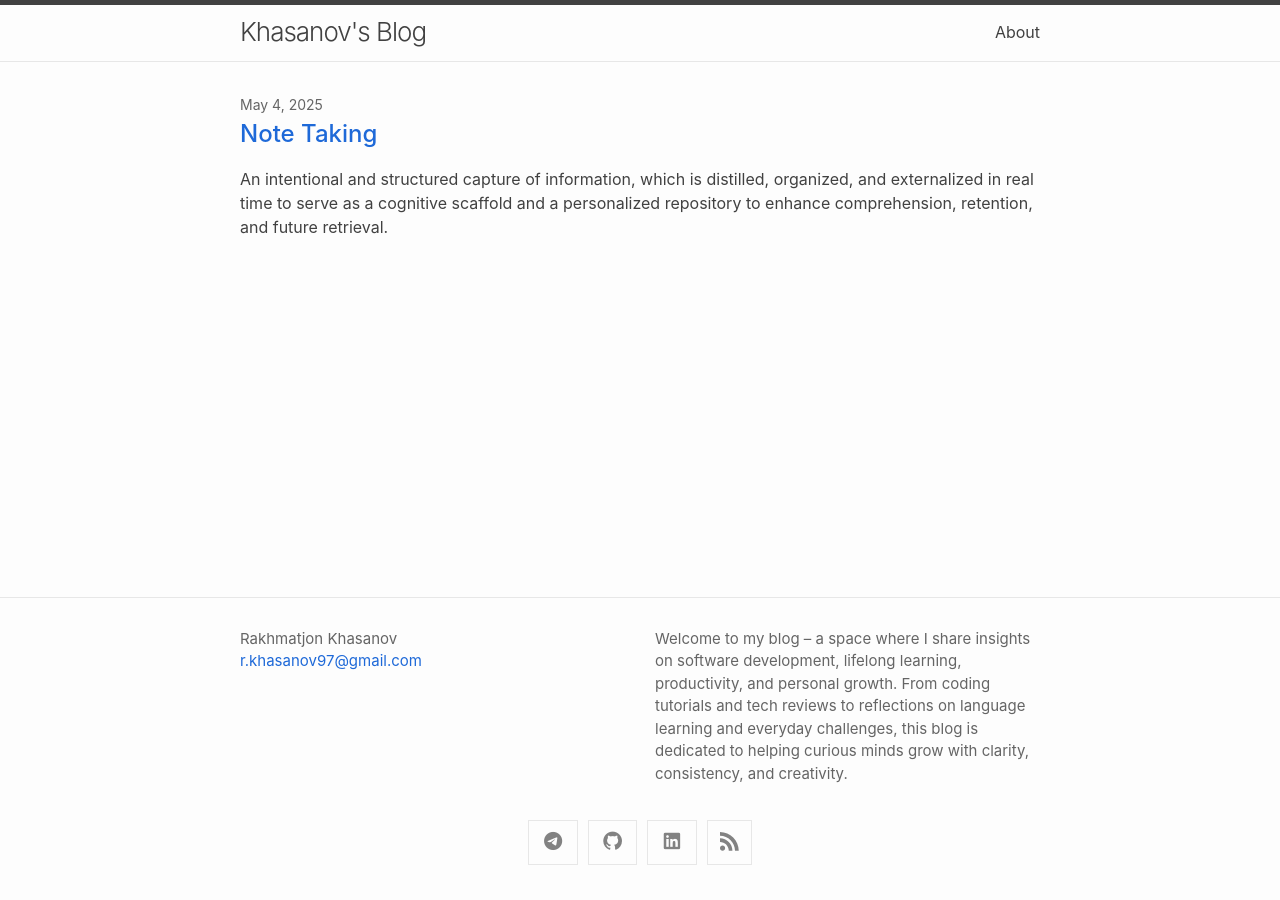
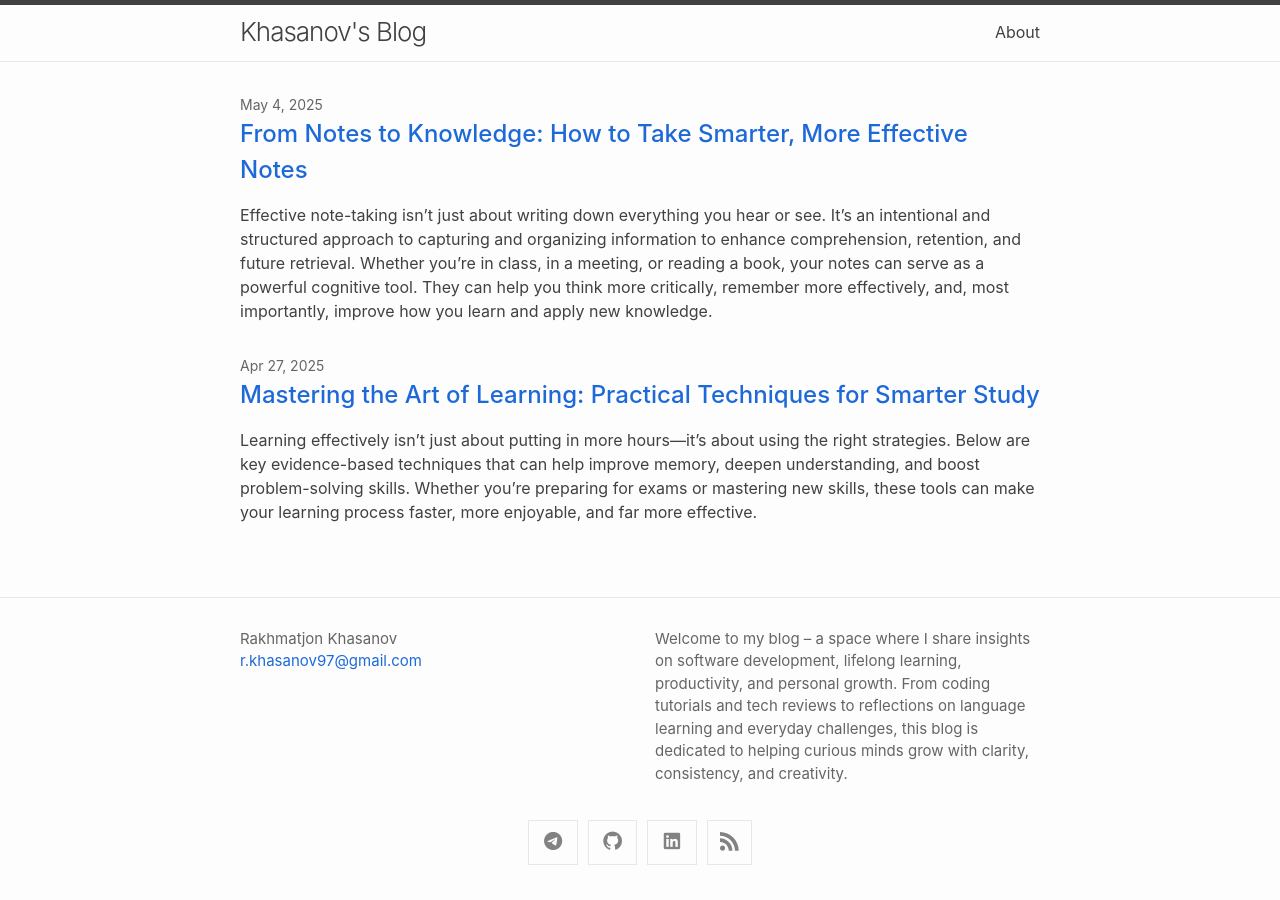
Before and after one commit to KhasanovR/blog, a Jekyll site: the page built from index.md, in a window 1280 px wide. Built offline with Jekyll 4.4.1, drawn with Linux system fonts in a browser that asks for light colours.

Commit message:
Update note taking & Add art of learning

````diff
--- /dev/null
+++ b/_posts/2025-04-27-the-art-of-learning.md
@@ -0,0 +1,92 @@
+---
+layout: post
+title: "Mastering the Art of Learning: Practical Techniques for Smarter Study"
+---
+
+Learning effectively isn’t just about putting in more hours—it’s about using the right strategies. Below are key evidence-based techniques that can help improve memory, deepen understanding, and boost problem-solving skills. Whether you're preparing for exams or mastering new skills, these tools can make your learning process faster, more enjoyable, and far more effective.
+
+---
+
+## Modes of Thinking: Focused vs. Diffuse
+
+
+<img src="/assets/img/focused-vs-diffuse-modes.png" width="100%">
+
+
+When it comes to learning and solving problems, we actually use two very different ways of thinking, and both are essential:
+
+* **Focused Mode** is when you put all your attention on one task—think of it as laser-focused concentration. This is great when you’re diving into details, solving problems you’ve seen before, or working through a list of instructions.
+* **Diffuse Mode** is a bit more relaxed. It’s when your mind wanders, and you're not actively concentrating. This is actually the time when your brain makes creative connections, and it’s especially helpful when you're stuck on a problem or dealing with something unfamiliar.
+
+The key is knowing when to switch between these modes to help your brain form stronger connections and think more creatively. [^1]
+
+---
+
+## Pomodoro Technique
+
+<img src="/assets/img/pomodoro-technique.png" width="100%">
+
+If staying focused for long periods feels like a struggle, the **Pomodoro Technique** could be your new best friend. Here’s how it works:
+
+* Focus hard for **25 minutes**
+* Take a **5-minute break**
+* After you’ve done four of these “Pomodoros,” take a longer break (15–30 minutes)
+
+This method isn’t just about keeping you on track—it helps reduce fatigue and keeps you motivated throughout your study session. [^2]
+
+---
+
+## Active Recall
+
+<img src="/assets/img/flashcards.jpg" width="100%">
+
+Instead of passively re-reading your notes or highlighting text, **active recall** has you actively engage with the material. This could be as simple as testing yourself on what you’ve learned, using flashcards, or even explaining concepts to someone else.
+
+Studies show that this approach is far more effective than passive learning because it strengthens the neural pathways that make the information stick. [^3]
+
+---
+
+## Spaced Repetition
+
+<img src="/assets/img/forgetting-curve.png" width="100%">
+
+We all know how frustrating it is to forget something right after learning it. But the forgetting curve, a concept introduced by psychologist Hermann Ebbinghaus, explains why this happens. Ebbinghaus found that people tend to forget a large portion of new information very quickly—about 60% of what we learn is forgotten within 24 hours if not reviewed. The curve flattens over time, meaning that the more we reinforce what we've learned, the less likely we are to forget it.
+[^4]
+
+This is where spaced repetition comes in. By revisiting material at increasing intervals (e.g., after 1 day, then 3 days, then a week), you effectively interrupt the natural forgetting curve, keeping the information fresh in your mind. This method doesn't just help you remember—it embeds knowledge into long-term memory.
+[^5]
+
+And if you combine spaced repetition with active recall (actively retrieving information from memory), you're hitting two powerful techniques at once, ensuring that what you learn sticks around for the long term.
+
+---
+
+## Interleaving
+
+<img src="/assets/img/blocked-practice.png" width="100%">
+<img src="/assets/img/interleaved-practice.png" width="100%">
+
+
+**Interleaving** might sound like a fancy term, but it’s simple in practice. Instead of studying one subject or problem type for a long time, try mixing up different topics in a single session. While it may feel harder at first, it actually improves your ability to learn over the long term by teaching you how to switch between concepts and apply them more flexibly.
+
+This method might challenge your brain, but the payoff is worth it. [^6]
+
+---
+
+## Mnemonics
+
+<img src="/assets/img/mnemonics.png" width="100%">
+
+One of the easiest ways to remember complex information is with **mnemonics**—these are memory aids that use patterns like acronyms, rhymes, or vivid images.
+
+A classic example: **ROY G BIV** stands for the colors of the rainbow—Red, Orange, Yellow, Green, Blue, Indigo, Violet. It's simple, but it works! [^7]
+
+---
+
+## References
+[^1]: Oakley, B. (2014). *A Mind for Numbers: How to Excel at Math and Science*.
+[^2]: Cirillo, F. (1980s). *The Pomodoro Technique*.
+[^3]: Roediger, H. L., & Karpicke, J. D. (2006). [Test-enhanced learning: Taking memory tests improves long-term retention](https://doi.org/10.1037/0278-7393.33.4.701). *Psychological Science*.
+[^4]: Ebbinghaus, H. (1885). [Memory: A Contribution to Experimental Psychology](https://archive.org/details/memory-a-contribution-to-experimental-psychology). *Psychological Monographs*.
+[^5]: Cepeda, N. J., et al. (2006). [Distributed practice in verbal recall tasks](https://doi.org/10.1037/0033-2909.132.3.354). *Psychological Bulletin*.
+[^6]: Rohrer, D., & Taylor, K. (2007). [The shuffling of mathematics problems improves learning](https://doi.org/10.1037/0278-7393.33.4.718). *Applied Cognitive Psychology*.
+[^7]: Yates, F. A. (1966). *The Art of Memory*.
--- a/_posts/2025-05-04-note-taking.md
+++ b/_posts/2025-05-04-note-taking.md
@@ -1,45 +1,43 @@
 ---
 layout: post
-title: "Note Taking"
+title: "From Notes to Knowledge: How to Take Smarter, More Effective Notes"
 ---
 
-An intentional and structured capture of information, which is distilled, organized, and externalized in real time to
-serve as a cognitive scaffold and a personalized repository to enhance comprehension, retention, and future retrieval.
-
-**Note-taking**:
-
-- the disciplined practice of transforming transient information into structured, external representations, facilitating
-  deeper cognitive processing, critical analysis, and long-term retention.
-- the art of catching thoughts mid-flight—pinning them gently to the page before they vanish into the ether, creating a
-  map of meaning from the fleeting whispers of understanding.
-- your brain’s external hard drive—quick, searchable, and customized to your thinking style.
+Effective note-taking isn’t just about writing down everything you hear or see.
+It's an intentional and structured approach to capturing and organizing information to enhance comprehension, retention, and future retrieval.
+Whether you're in class, in a meeting, or reading a book, your notes can serve as a powerful cognitive tool.
+They can help you think more critically, remember more effectively, and, most importantly, improve how you learn and apply new knowledge.
 
 ---
 
 ## Why Note-Taking Matters
 
-- **Memory retention**: Combat Ebbinghaus' Forgetting Curve (40% information loss within 24 hours)
-- **Cognitive processing**: Handwritten notes activate different neural pathways than typing
-- **Active engagement**: Transform passive listening into active learning
-- **Dual functionality**: Serves both encoding (learning during note-taking) and storage (future reference)
+Good note-taking has numerous benefits for your brain:
+
+* **Memory Retention**: Combat the **Ebbinghaus Forgetting Curve**, which shows that we forget around **40% of information within 24 hours** unless we reinforce it[^1].
+* **Cognitive Processing**: Handwriting notes activates different neural pathways than typing, helping you better process and understand information[^2].
+* **Active Engagement**: Instead of passively listening, taking notes forces you to engage with the material, deepening your learning experience.
+* **Dual Functionality**: Notes serve both as an active learning tool during the note-taking process and as a future reference to store knowledge.
 
 ---
 
 ## Traditional Note-Taking Systems
 
 ### Cornell Method
+![cornell-note-taking.png](/assets/img/cornell-note-taking.jpeg)
 
-- **Structure**: Notes column (right), cue column (left), summary area (bottom)
-- **Process**: Record notes, create cues/questions within 24 hours, summarize main points
-- **Best for**: Lectures, exam preparation, structured learning
+This popular method helps you stay organized and efficient:
 
-![cornell_note_system](https://upload.wikimedia.org/wikipedia/commons/thumb/d/d4/Cornell_note_system.jpg/500px-Cornell_note_system.jpg)
+* **Structure**: Divide the page into three sections: Notes column (right), Cue column (left), and a Summary section (bottom).
+* **Process**: Record notes, create cues/questions within 24 hours, and summarize the key points.
+* **Best for**: Lectures, exam preparation, structured learning.
 
 ### Outline Method
 
-- Hierarchical organization with main topics, subtopics, and supporting details
-- Shows relationships between ideas through indentation
-- Best for subjects with clear hierarchies and structured content
+This method helps you organize information hierarchically:
+
+* **Structure**: Start with main topics, break them down into subtopics, and add supporting details.
+* **Best for**: Subjects with clear hierarchies or structured content.
 
 ```txt
 I. Naming Conventions
@@ -63,40 +61,46 @@ I. Naming Conventions
 
 ### Mapping Methods
 
-- **Mind Maps**: Radiate from central concept with branches, colors, and images
-- **Concept Maps**: Structured diagrams with labeled connections between concepts
-- Best for visual learners and seeing relationships between ideas
+For visual learners, **mind maps** and **concept maps** offer excellent ways to visualize relationships between ideas:
 
-![concept-map-vs-mind-map](https://cms.boardmix.com/images/knowledge/concept-map-vs-mind-map-01.png?ivm-quality=OD)
+* **Mind Maps**: Start with a central concept and branch out into related ideas using colors and images.
+* **Concept Maps**: Use structured diagrams with labeled connections between concepts.
+
+![concept-map-vs-mind-map.png](/assets/img/concept-map-vs-mind-map.png)
 
 ### Charting Method
 
-- Organize information in columns for systematic comparison
-- Excellent for comparing data points across consistent categories
+* Organize data in columns for easy comparison of categories.
+* Best for comparing multiple data points across similar categories.
 
 ---
 
-| Method	 | Description | Application | 	Examples | Reference |
-|---------|-------------|-------------|-----------|-----------|
-| Topic 1 |             |             |           |           |
-| Topic 2 |             |             |           |           |
-| Topic 3 |             |             |           |           |
+| Method  | Description | Application | Examples | Reference |
+| ------- | ----------- | ----------- | -------- | --------- |
+| Topic 1 |             |             |          |           |
+| Topic 2 |             |             |          |           |
+| Topic 3 |             |             |          |           |
+
+---
 
 ## Knowledge Management Systems
 
 ### Zettelkasten (Slip Box)
 
-- **Core principles**: Atomic notes, unique identifiers, explicit connections
-- **Process**: Create one-idea notes, link related concepts, use your own words
-- **Best for**: Research, writing projects, building long-term knowledge
+This powerful method focuses on building a network of interconnected notes:
 
-![zettelkasten_paper_schematic](https://relanote.com/wp-content/webp-express/webp-images/uploads/2023/02/Zettelkasten_paper_schematic-2.png.webp)
+* **Core Principles**: Atomic notes, unique identifiers, and explicit connections between concepts.
+* **Process**: Create single-idea notes, link related concepts, and express ideas in your own words.
+* **Best for**: Research, writing projects, and long-term knowledge building.
+
+![zettelkasten_paper_schematic.png](/assets/img/zettelkasten_paper_schematic.png)
 
 ### Evergreen Notes
 
-- Concept-oriented, densely linked notes that evolve over time
-- Focus on creating notes useful for your future self
-- Best for long-term knowledge development and idea synthesis
+These notes evolve over time, becoming a dynamic resource for your future self:
+
+* Focus on creating well-written, dense, and linked notes that support long-term development.
+* Best for organizing concepts, ideas, and research you’ll revisit frequently.
 
 | Feature       | Evergreen Note                           | Zettel                                      |
 | ------------- | ---------------------------------------- | ------------------------------------------- |
@@ -113,45 +117,60 @@ I. Naming Conventions
 
 ### Linear vs. Non-Linear Systems
 
-- **Linear**: Traditional document organization (folders, hierarchies)
-- **Non-linear**: Connection-focused with linking and flexible organization
+* **Linear Systems**: Traditional organizational structures using folders and hierarchies.
+* **Non-Linear Systems**: Flexible, connection-focused systems with the ability to link various pieces of information.
 
 ### Key Tools
 
-- **Notion**: All-in-one workspace with databases and templates
-- **Obsidian**: Local markdown files with powerful linking and visualization
-- **Roam Research**: Block-based system emphasizing bidirectional links
-- **Annotation Tools**: Highlight and comment on existing documents
+* **Notion**: An all-in-one workspace that includes databases, task management, and templates.
+* **Obsidian**: Local markdown files that allow powerful linking and visualization.
+* **Roam Research**: A block-based system with bidirectional links for deeper connection-building.
+* **Annotation Tools**: Tools for highlighting and commenting on existing documents for additional context.
 
 ---
 
 ## Finding Your Perfect System
 
-Consider:
+To choose the best note-taking system, consider the following:
 
-1. **Your purpose**: Class notes, research, personal knowledge?
-2. **Learning style**: Visual, systematic, connective?
-3. **Practical constraints**: Time available, collaboration needs?
-4. **Technical comfort**: Simple analog to complex digital?
+1. **Your Purpose**: Are you taking class notes, working on research, or organizing personal knowledge?
+2. **Learning Style**: Are you more visual, systematic, or connective in your approach to learning?
+3. **Practical Constraints**: What’s your available time? Do you need to collaborate?
+4. **Technical Comfort**: Do you prefer simple analog methods or more complex digital tools?
 
 ---
 
 ## Science-Backed Note-Taking Principles
 
-- **Generation Effect**: Creating content improves retention vs. passive recording
-- **Testing Effect**: Retrieving information strengthens memory
-- **Dual Coding**: Information encoded both verbally and visually is better remembered
+Research shows that certain practices lead to better retention and deeper understanding:
+
+* **Generation Effect**: Creating content actively (like writing) improves memory more than passive recording[^3].
+* **Testing Effect**: Retrieving information through tests strengthens long-term retention[^4].
+* **Dual Coding**: Encoding information both visually and verbally improves memory[^5].
 
 ---
 
 ## Context Matters
 
-Note-taking approaches vary for:
+Your note-taking approach should be adapted depending on the context:
 
-- **Academic settings**: Focus on understanding and study preparation
-- **Research**: Emphasis on connections and retrievability
-- **Meetings**: Clarity and action items
-- **Personal use**: Flexibility and individual goals
+* **Academic Settings**: Focus on deep understanding and efficient study preparation.
+* **Research**: Emphasize connections between concepts and easy retrieval.
+* **Meetings**: Focus on clarity and capturing action items.
+* **Personal Use**: Flexible and tailored to your individual goals.
 
-**Remember**: The best system is the one you'll consistently use. Your note-taking system should evolve as you
-do—serving your learning rather than requiring you to serve it.
+**Remember**: The best note-taking system is the one that fits your needs and can grow with you. As you evolve, so should your note-taking methods—always serve your learning, don’t let your system control you.
+
+---
+
+## References
+
+[^1]: Ebbinghaus, H. (1885). *Memory: A Contribution to Experimental Psychology*.
+
+[^2]: Mueller, P. A., & Oppenheimer, D. M. (2014). [The pen is mightier than the keyboard: Advantages of longhand over laptop note taking](https://doi.org/10.1177/0956797614524581). *Psychological Science*.
+
+[^3]: Slamecka, N. J., & Graf, P. (1978). [The generation effect: Delineation of a phenomenon](https://doi.org/10.1037/0278-7393.4.6.602). *Journal of Experimental Psychology: Human Learning and Memory*.
+
+[^4]: Roediger, H. L., & Butler, A. C. (2011). [The critical role of retrieval practice in long-term retention](https://doi.org/10.1037/a0022327). *Trends in Cognitive Sciences*.
+
+[^5]: Paivio, A. (1986). *Mental representations: A dual coding approach*.
````
Also changed, not shown: assets/img/blocked-practice.png (added), assets/img/concept-map-vs-mind-map.png (added), assets/img/cornell-note-taking.jpeg (added), assets/img/flashcards.jpg (added), assets/img/focused-vs-diffuse-modes.png (added), assets/img/forgetting-curve.png (added), assets/img/interleaved-practice.png (added), assets/img/mnemonics.png (added), assets/img/passive-vs-active-recall.png (added), assets/img/pomodoro-technique.png (added), assets/img/zettelkasten_paper_schematic.png (added).
